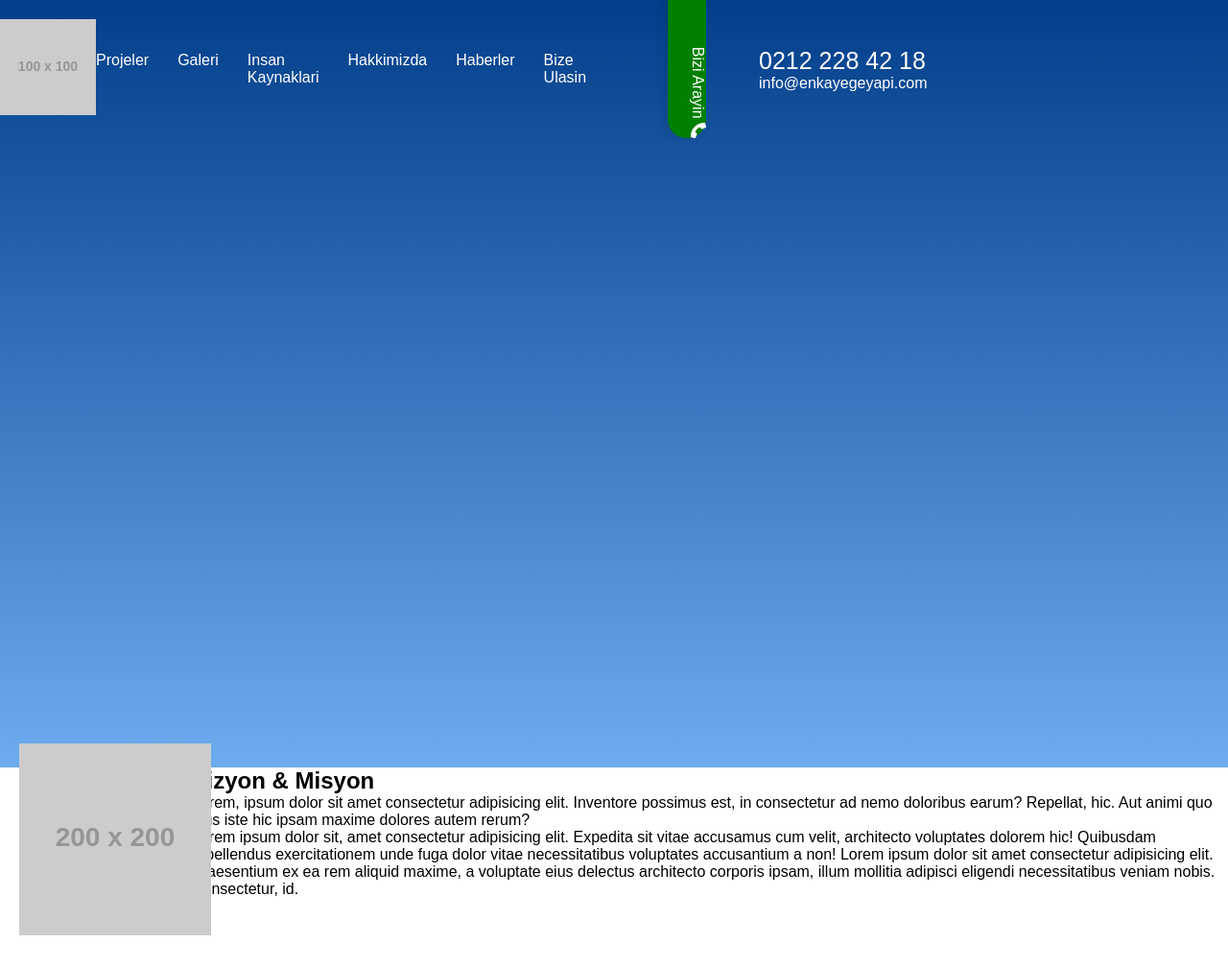
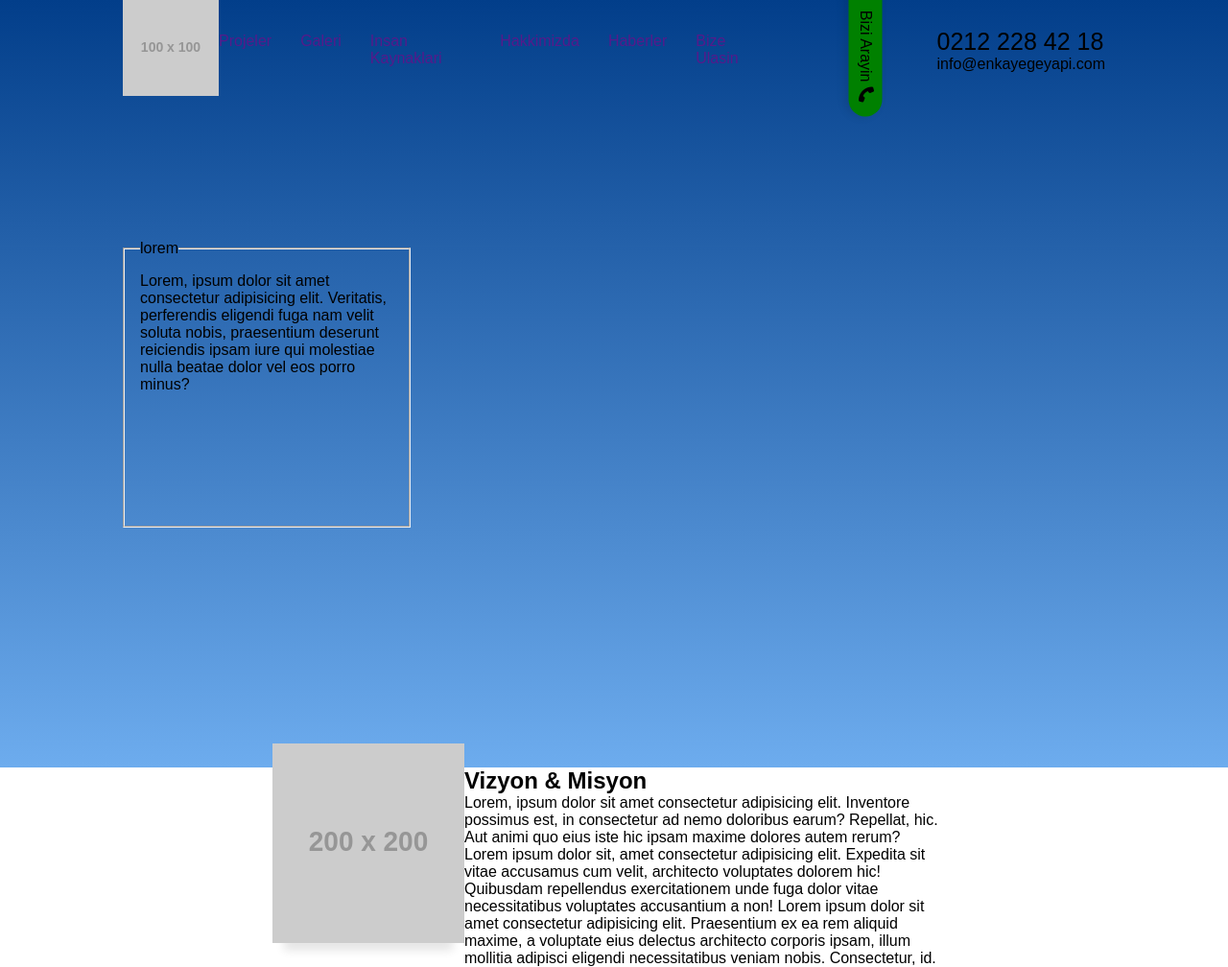
Before and after one commit to boschaiyadej/Devcamp-advancedCSS-1, a plain HTML site: page index.html in a window 1280 px wide. Shown: the whole page at 96% size. Drawn offline with Linux system fonts and the light colour scheme; placeholder pictures from the web are drawn by us.

Commit message:
add fieldset in hero section

```diff
--- a/index.html
+++ b/index.html
@@ -1,12 +1,14 @@
 <!DOCTYPE html>
 <html lang="en">
-
   <head>
     <meta charset="UTF-8" />
     <meta name="viewport" content="width=device-width, initial-scale=1.0" />
     <title>ENKAY</title>
     <link rel="stylesheet" href="styles.css" />
-  <script src="https://kit.fontawesome.com/572e4c382d.js" crossorigin="anonymous"></script>
+    <script
+      src="https://kit.fontawesome.com/572e4c382d.js"
+      crossorigin="anonymous"
+    ></script>
   </head>
 
   <body>
@@ -41,15 +43,31 @@
     </nav>
 
     <!-- hero -->
-  <section>
-    <div class="hero"></div>
+    <section class="hero">
+      <div class="hero-container">
+        <div class="hero-textbox">
+          <fieldset>
+            <legend>lorem</legend>
+            <p>
+              Lorem, ipsum dolor sit amet consectetur adipisicing elit.
+              Veritatis, perferendis eligendi fuga nam velit soluta nobis,
+              praesentium deserunt reiciendis ipsam iure qui molestiae nulla
+              beatae dolor vel eos porro minus?
+            </p>
+          </fieldset>
+        </div>
+      </div>
     </section>
 
-  <!-- hero -->
-  <section>
-    <div class="project">
-      <img class="project-img" src="https://via.placeholder.com/200x200" alt="logo" />
-      <div>
+    <!-- project -->
+    <section class="project">
+      <div class="project-container">
+        <img
+          class="project-img"
+          src="https://via.placeholder.com/200x200"
+          alt="logo"
+        />
+        <div class="project-text">
           <h2>Vizyon & Misyon</h2>
           <p>
             Lorem, ipsum dolor sit amet consectetur adipisicing elit. Inventore
@@ -70,5 +88,4 @@
       </div>
     </section>
   </body>
-
 </html>
--- a/styles.css
+++ b/styles.css
@@ -1,26 +1,24 @@
 * {
-    box-sizing: border-box;
     margin: 0;
     padding: 0;
+    box-sizing: border-box;
 }
 
 body {
     font-family: Arial, Helvetica, sans-serif;
-    color: white;
+    color: black;
 }
 
 nav {
-    position: absolute;
-    /* จัดกึ่งกลางไม่ได้ */
-    top: 0;
-    left: 0;
-    width: 70%;
     display: flex;
     justify-content: space-between;
     align-items: center;
-    padding-top: 20px;
+    padding-top: 15px 25px;
     margin: 0px auto;
-
+    width: 80%;
+    position: absolute;
+    top: 0;
+    left: 10%;
 }
 
 nav ul {
@@ -34,7 +32,6 @@ nav ul li {
 
 nav ul li a {
     text-decoration: none;
-    color: white;
     font-weight: 500;
 }
 
@@ -43,14 +40,17 @@ nav ul li a {
 }
 
 .phone-rotate {
-    text-align: end;
-    justify-content: center;
-    transform: rotate(90deg);
+    display: flex;
+    justify-content: end;
+    align-items: center;
+    gap: 5px;
+    padding-right: 15px;
     background-color: green;
     border-radius: 0 50px 50px 0;
-    height: 40px;
+    height: 35px;
     width: 150px;
     box-shadow: 0 4px 10px rgba(0, 0, 0, 0.1);
+    rotate: 90deg;
 }
 
 .phone-number {
@@ -58,17 +58,49 @@ nav ul li a {
     font-weight: 500;
 }
 
+/* hero section */
 .hero {
     background-image: linear-gradient(to bottom, #023e8a, #6DACEE);
     width: 100%;
     height: 100vh;
+    display: flex;
+    align-items: center;
 }
 
-.project {
+.hero-container {
     display: flex;
-    color: #000;
+    width: 80%;
+    justify-content: start;
+    margin: 0 auto;
+}
+
+.hero-textbox > fieldset {
+    display: flex;
+  flex-direction: column;
+    width: 300px;
+    height: 300px;
+    padding: 16px;
+    border-width: 5px solid white;
+}
+
+.hero-textbox > fieldset > legend {
+    order: -1;
+}
+
+
+/* project section */
+.project-container {
+    display: flex;
+    width: 80%;
+    justify-content: center;
+    margin: 0 auto;
 }
 
 .project-img {
-    translate: 20px -25px;
+    translate: 0 -25px;
+    box-shadow: 0px 20px 9px -12px rgba(0,0,0,0.1);
 }
+
+.project-text {
+    width: 50%;
+}
```
Lines whose indentation alone changed are shown as unchanged.
